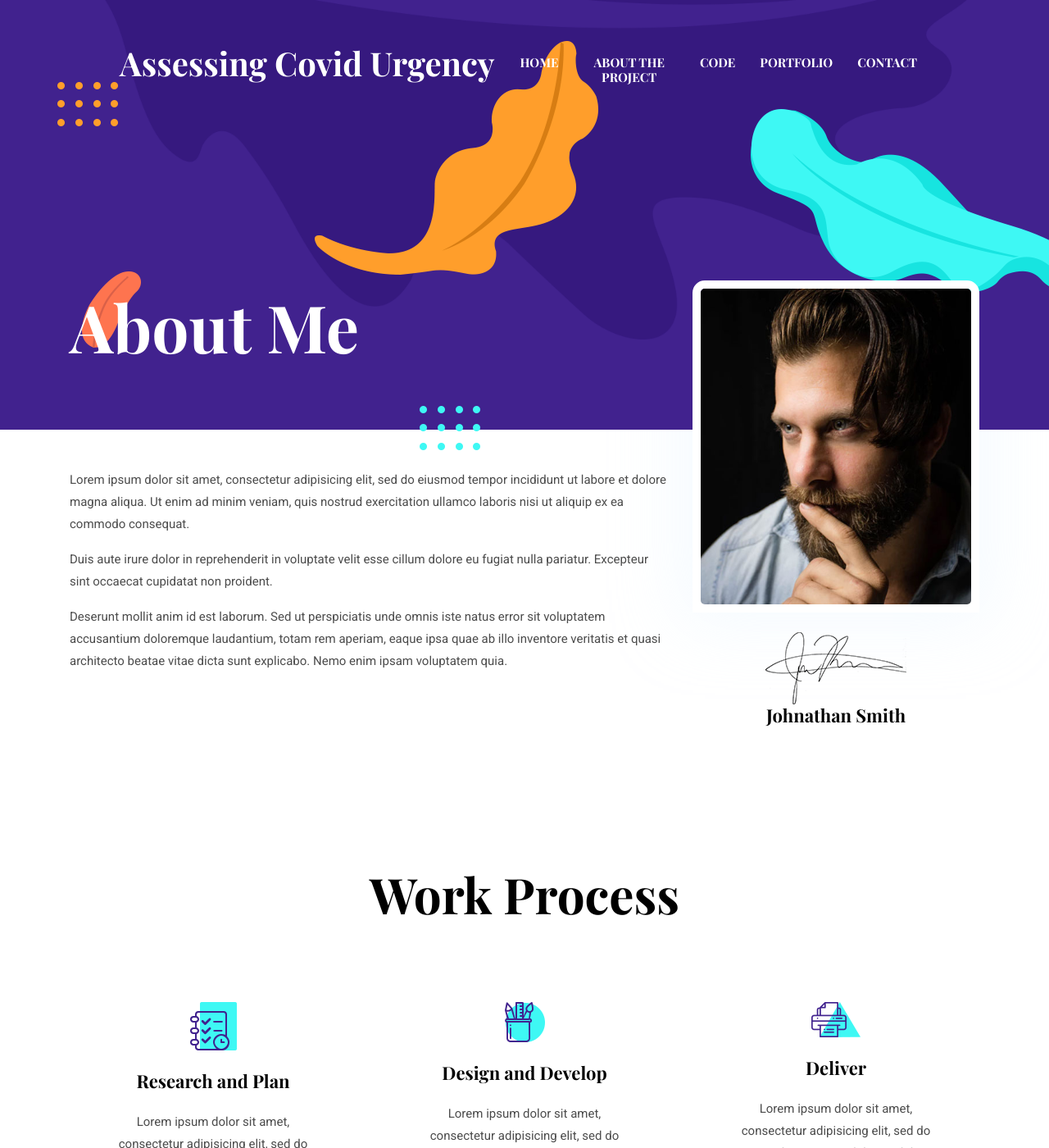
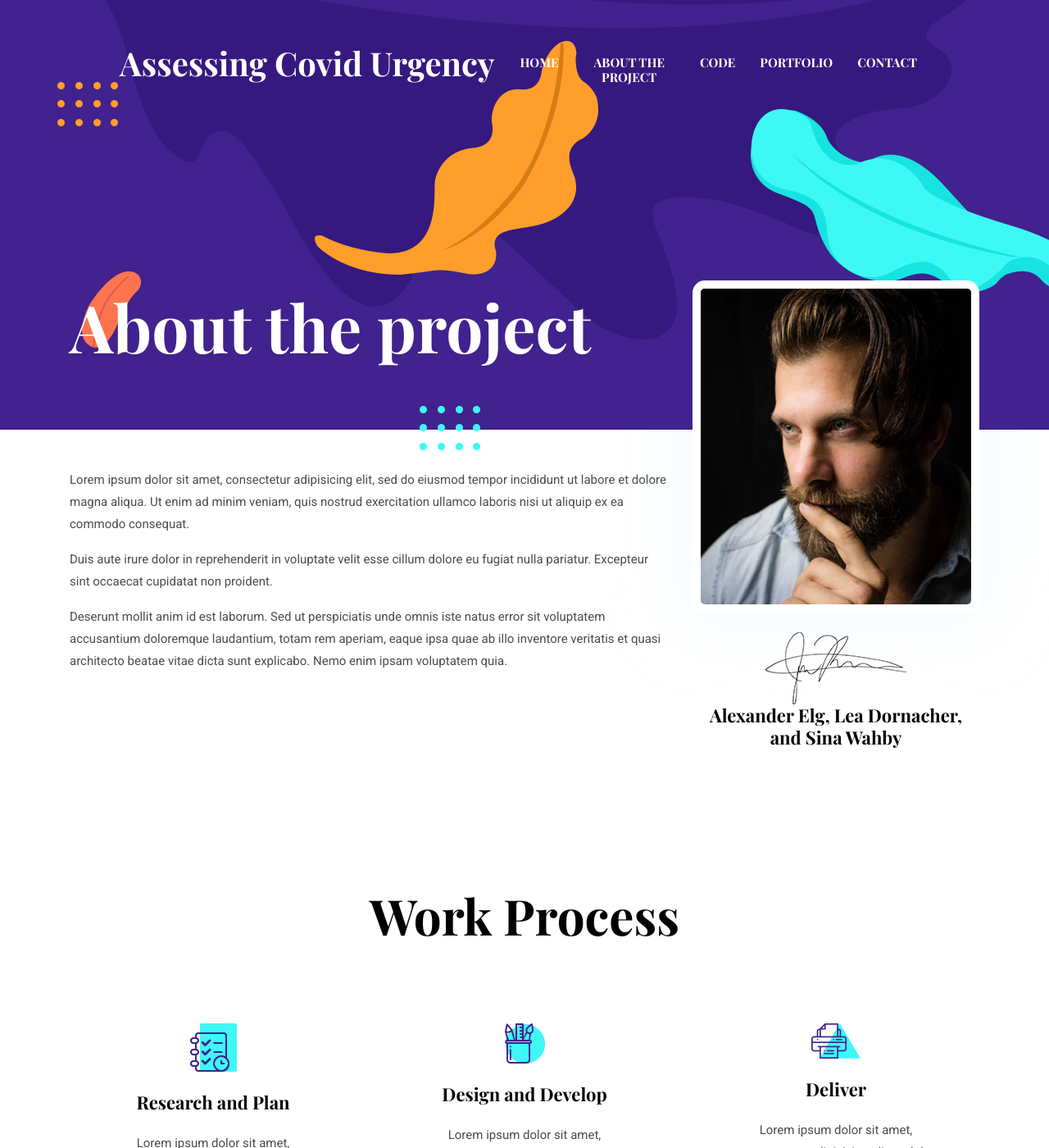
Before and after one commit to alexanderelg/alexanderelg.github.io, a Jekyll site: the page built from _pages/about.md, in a window 1280 px wide and 1400 px high. Shown: the whole window at 82% size. Built offline with Jekyll 4.4.1, drawn with Linux system fonts in a browser that asks for light colours.

Commit message:
Update about.md

```diff
--- a/_pages/about.md
+++ b/_pages/about.md
@@ -1,7 +1,7 @@
 ---
 layout: about
-title: About Me
-author: Johnathan Smith
+title: About the project
+author: Alexander Elg, Lea Dornacher, and Sina Wahby
 image: assets/images/about/author.jpg
 signature: assets/images/about/signature.png
 ---
```
